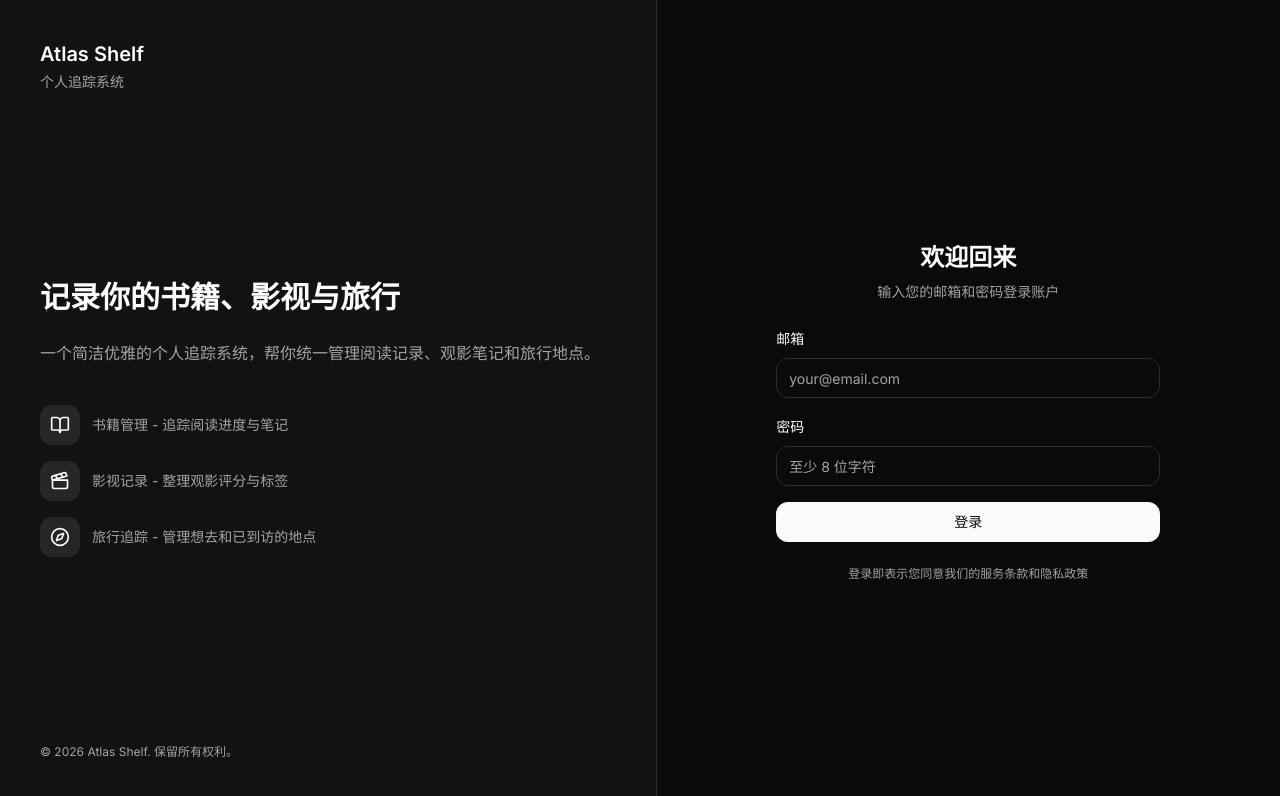
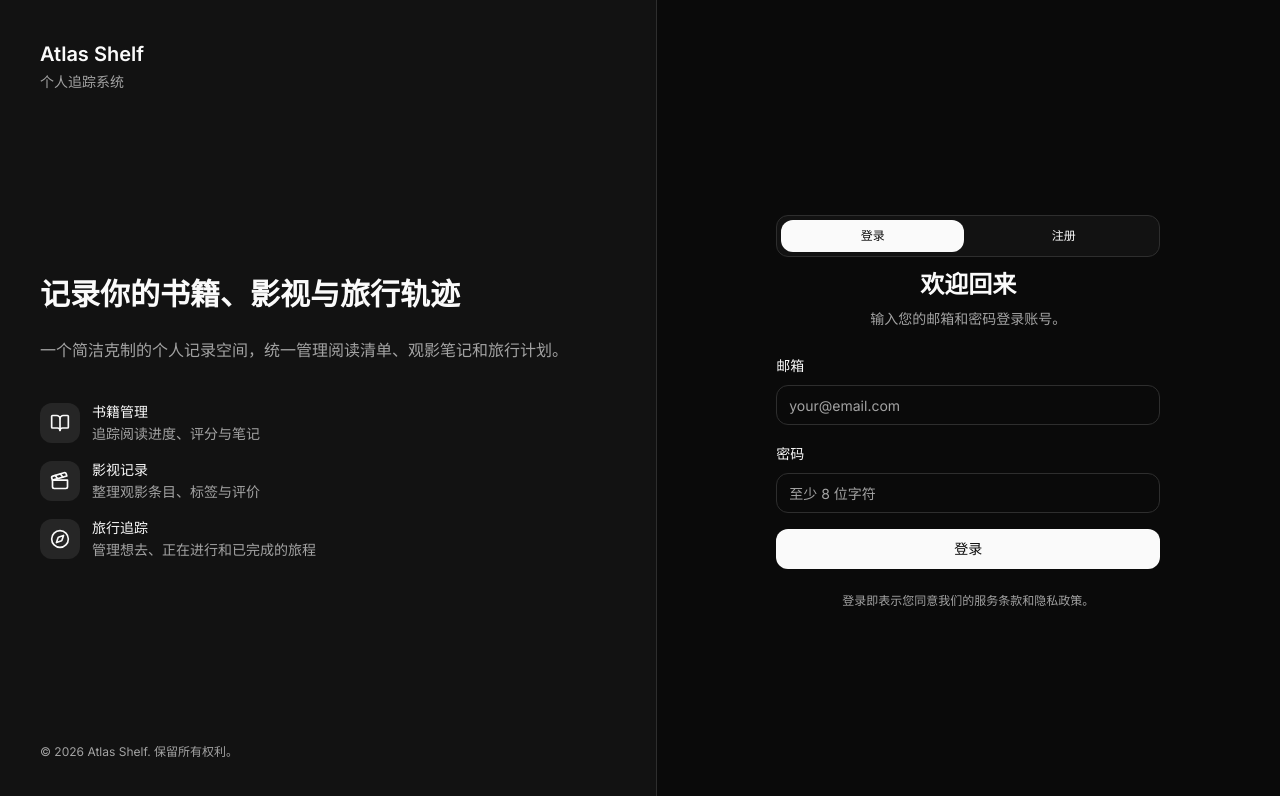
Before and after one commit to SaneryiMatt/Atlas-Shelf, a Next.js app: page /login in a window 1280 px wide. Shown: the top 796 px of the page. Built offline with nearby package versions, Linux system fonts and the light colour scheme; no server answers.

Commit message:
Add register function

```diff
--- a/src/app/login/actions.ts
+++ b/src/app/login/actions.ts
@@ -1,5 +1,6 @@
 "use server";
 
+import { headers } from "next/headers";
 import { redirect } from "next/navigation";
 import { z } from "zod";
 
@@ -10,6 +11,31 @@ const signInSchema = z.object({
   email: z.string().email(),
   password: z.string().min(8)
 });
+
+const signUpSchema = signInSchema.extend({
+  confirmPassword: z.string().min(8)
+});
+
+async function getRequestOrigin() {
+  const headerStore = await headers();
+  const origin = headerStore.get("origin");
+
+  if (origin) {
+    return origin;
+  }
+
+  const forwardedHost = headerStore.get("x-forwarded-host");
+  const host = forwardedHost ?? headerStore.get("host");
+
+  if (!host) {
+    return null;
+  }
+
+  const forwardedProto = headerStore.get("x-forwarded-proto");
+  const protocol = forwardedProto ?? (host.includes("localhost") ? "http" : "https");
+
+  return `${protocol}://${host}`;
+}
 
 export async function signInAction(formData: FormData) {
   if (!hasSupabaseConfig) {
@@ -35,6 +61,44 @@ export async function signInAction(formData: FormData) {
   redirect("/");
 }
 
+export async function signUpAction(formData: FormData) {
+  if (!hasSupabaseConfig) {
+    redirect("/login?mode=signup&error=supabase_not_configured");
+  }
+
+  const parsed = signUpSchema.safeParse({
+    email: formData.get("email"),
+    password: formData.get("password"),
+    confirmPassword: formData.get("confirmPassword")
+  });
+
+  if (!parsed.success) {
+    redirect("/login?mode=signup&error=invalid_signup_input");
+  }
+
+  if (parsed.data.password !== parsed.data.confirmPassword) {
+    redirect("/login?mode=signup&error=password_mismatch");
+  }
+
+  const supabase = await createSupabaseServerClient();
+  const origin = await getRequestOrigin();
+  const emailRedirectTo = origin
+    ? new URL("/login?status=email_confirmed", origin).toString()
+    : undefined;
+
+  const { error } = await supabase.auth.signUp({
+    email: parsed.data.email,
+    password: parsed.data.password,
+    options: emailRedirectTo ? { emailRedirectTo } : undefined
+  });
+
+  if (error) {
+    redirect(`/login?mode=signup&error=${encodeURIComponent(error.message)}`);
+  }
+
+  redirect("/login?status=check_email");
+}
+
 export async function signOutAction() {
   if (!hasSupabaseConfig) {
     redirect("/login?error=supabase_not_configured");
--- a/src/app/login/page.tsx
+++ b/src/app/login/page.tsx
@@ -3,27 +3,55 @@ import Link from "next/link";
 import { redirect } from "next/navigation";
 import { BookOpen, Clapperboard, Compass, ShieldCheck } from "lucide-react";
 
-import { signInAction } from "@/app/login/actions";
+import { signInAction, signUpAction } from "@/app/login/actions";
+import { Button } from "@/components/ui/button";
+import { Input } from "@/components/ui/input";
 import { getCurrentUser } from "@/lib/auth";
 import { hasSupabaseConfig } from "@/lib/env";
-import { Button } from "@/components/ui/button";
-import { Input } from "@/components/ui/input";
 
 export const metadata: Metadata = {
-  title: "登录"
+  title: "登录 / 注册"
 };
 
 const errorMessages: Record<string, string> = {
-  invalid_credentials: "请输入有效的邮箱地址，以及至少 8 位的密码。",
-  supabase_not_configured: "缺少 Supabase 环境变量，请先完善配置再登录。",
+  invalid_credentials: "请输入有效的邮箱地址和至少 8 位的密码。",
+  invalid_signup_input: "请输入有效的邮箱地址，并使用至少 8 位密码。",
+  password_mismatch: "两次输入的密码不一致，请重新确认。",
+  supabase_not_configured: "缺少 Supabase 环境变量，请先完成配置后再使用认证功能。",
   "Invalid login credentials": "邮箱或密码不正确，请重试。",
-  "Email not confirmed": "请先在邮箱中确认账户。"
+  "Email not confirmed": "请先前往邮箱完成账号验证。",
+  "User already registered": "该邮箱已经注册，请直接登录。",
+  "User already exists": "该邮箱已经注册，请直接登录。",
+  signup_failed: "注册失败，请稍后重试。"
 };
+
+const statusMessages: Record<string, string> = {
+  check_email: "注册成功，请查收验证邮件并完成邮箱确认。",
+  email_confirmed: "邮箱已验证，请使用密码登录。"
+};
+
+const features = [
+  {
+    icon: BookOpen,
+    label: "书籍管理",
+    description: "追踪阅读进度、评分与笔记"
+  },
+  {
+    icon: Clapperboard,
+    label: "影视记录",
+    description: "整理观影条目、标签与评价"
+  },
+  {
+    icon: Compass,
+    label: "旅行追踪",
+    description: "管理想去、正在进行和已完成的旅程"
+  }
+] as const;
 
 export default async function LoginPage({
   searchParams
 }: {
-  searchParams: Promise<{ error?: string }>;
+  searchParams: Promise<{ error?: string; mode?: string; status?: string }>;
 }) {
   const user = await getCurrentUser();
 
@@ -32,12 +60,14 @@ export default async function LoginPage({
   }
 
   const params = await searchParams;
+  const authMode = params.mode === "signup" ? "signup" : "signin";
   const errorKey = params.error ?? "";
+  const statusKey = params.status ?? "";
   const errorMessage = errorMessages[errorKey] ?? (errorKey || null);
+  const statusMessage = statusMessages[statusKey] ?? null;
 
   return (
     <div className="flex min-h-screen bg-background">
-      {/* 左侧品牌区域 */}
       <div className="hidden flex-1 flex-col justify-between border-r border-border bg-card p-10 lg:flex">
         <div>
           <Link href="/" className="text-xl font-semibold text-foreground">
@@ -48,31 +78,28 @@ export default async function LoginPage({
 
         <div className="space-y-6">
           <h2 className="text-3xl font-semibold leading-tight text-foreground">
-            记录你的书籍、影视与旅行
+            记录你的书籍、影视与旅行轨迹
           </h2>
           <p className="text-muted-foreground">
-            一个简洁优雅的个人追踪系统，帮你统一管理阅读记录、观影笔记和旅行地点。
+            一个简洁克制的个人记录空间，统一管理阅读清单、观影笔记和旅行计划。
           </p>
 
           <div className="grid gap-4 pt-4">
-            <div className="flex items-center gap-3 text-sm text-muted-foreground">
+            {features.map((feature) => {
+              const Icon = feature.icon;
+
+              return (
+                <div key={feature.label} className="flex items-center gap-3 text-sm text-muted-foreground">
                   <div className="flex size-10 items-center justify-center rounded-lg bg-accent">
-                <BookOpen className="size-5 text-foreground" />
+                    <Icon className="size-5 text-foreground" />
                   </div>
-              <span>书籍管理 - 追踪阅读进度与笔记</span>
+                  <div className="space-y-0.5">
+                    <p className="font-medium text-foreground">{feature.label}</p>
+                    <p>{feature.description}</p>
                   </div>
-            <div className="flex items-center gap-3 text-sm text-muted-foreground">
-              <div className="flex size-10 items-center justify-center rounded-lg bg-accent">
-                <Clapperboard className="size-5 text-foreground" />
                 </div>
-              <span>影视记录 - 整理观影评分与标签</span>
-            </div>
-            <div className="flex items-center gap-3 text-sm text-muted-foreground">
-              <div className="flex size-10 items-center justify-center rounded-lg bg-accent">
-                <Compass className="size-5 text-foreground" />
-              </div>
-              <span>旅行追踪 - 管理想去和已到访的地点</span>
-            </div>
+              );
+            })}
           </div>
         </div>
 
@@ -81,10 +108,8 @@ export default async function LoginPage({
         </p>
       </div>
 
-      {/* 右侧登录表单 */}
       <div className="flex flex-1 items-center justify-center p-6">
         <div className="w-full max-w-sm space-y-6">
-          {/* 移动端 Logo */}
           <div className="text-center lg:hidden">
             <Link href="/" className="text-xl font-semibold text-foreground">
               Atlas Shelf
@@ -92,14 +117,32 @@ export default async function LoginPage({
             <p className="mt-1 text-sm text-muted-foreground">个人追踪系统</p>
           </div>
 
+          <div className="space-y-3">
+            <div className="grid grid-cols-2 gap-2 rounded-xl border border-border bg-card p-1">
+              <Button asChild variant={authMode === "signin" ? "default" : "ghost"} size="sm">
+                <Link href="/login">登录</Link>
+              </Button>
+              <Button
+                asChild
+                variant={authMode === "signup" ? "default" : "ghost"}
+                size="sm"
+              >
+                <Link href="/login?mode=signup">注册</Link>
+              </Button>
+            </div>
+
             <div className="space-y-2 text-center">
-            <h1 className="text-2xl font-semibold text-foreground">欢迎回来</h1>
+              <h1 className="text-2xl font-semibold text-foreground">
+                {authMode === "signup" ? "创建账号" : "欢迎回来"}
+              </h1>
               <p className="text-sm text-muted-foreground">
-              输入您的邮箱和密码登录账户
+                {authMode === "signup"
+                  ? "使用邮箱注册新账号，完成邮件验证后即可登录。"
+                  : "输入您的邮箱和密码登录账号。"}
               </p>
             </div>
+          </div>
 
-          {/* Supabase 配置提示 */}
           {!hasSupabaseConfig && (
             <div className="rounded-lg border border-amber-500/20 bg-amber-500/10 px-4 py-3 text-sm text-amber-400">
               <div className="flex items-start gap-2">
@@ -107,21 +150,77 @@ export default async function LoginPage({
                 <div>
                   <p className="font-medium">需要配置 Supabase</p>
                   <p className="mt-1 text-amber-400/80">
-                    请在项目设置中添加 Supabase 集成以启用登录功能。
+                    请在项目环境变量中补全 Supabase 配置后再使用登录和注册功能。
                   </p>
                 </div>
               </div>
             </div>
           )}
 
-          {/* 错误提示 */}
+          {statusMessage && (
+            <div className="rounded-lg border border-emerald-500/20 bg-emerald-500/10 px-4 py-3 text-sm text-emerald-400">
+              {statusMessage}
+            </div>
+          )}
+
           {errorMessage && (
             <div className="rounded-lg border border-red-500/20 bg-red-500/10 px-4 py-3 text-sm text-red-400">
               {errorMessage}
             </div>
           )}
 
-          {/* 登录表单 */}
+          {authMode === "signup" ? (
+            <form action={signUpAction} className="space-y-4">
+              <div className="space-y-2">
+                <label htmlFor="signup-email" className="text-sm font-medium text-foreground">
+                  邮箱
+                </label>
+                <Input
+                  id="signup-email"
+                  name="email"
+                  type="email"
+                  placeholder="your@email.com"
+                  required
+                  autoComplete="email"
+                />
+              </div>
+
+              <div className="space-y-2">
+                <label htmlFor="signup-password" className="text-sm font-medium text-foreground">
+                  密码
+                </label>
+                <Input
+                  id="signup-password"
+                  name="password"
+                  type="password"
+                  placeholder="至少 8 位字符"
+                  required
+                  autoComplete="new-password"
+                />
+              </div>
+
+              <div className="space-y-2">
+                <label
+                  htmlFor="signup-confirm-password"
+                  className="text-sm font-medium text-foreground"
+                >
+                  确认密码
+                </label>
+                <Input
+                  id="signup-confirm-password"
+                  name="confirmPassword"
+                  type="password"
+                  placeholder="再次输入密码"
+                  required
+                  autoComplete="new-password"
+                />
+              </div>
+
+              <Button type="submit" className="w-full" disabled={!hasSupabaseConfig}>
+                注册并发送验证邮件
+              </Button>
+            </form>
+          ) : (
             <form action={signInAction} className="space-y-4">
               <div className="space-y-2">
                 <label htmlFor="email" className="text-sm font-medium text-foreground">
@@ -155,9 +254,12 @@ export default async function LoginPage({
                 登录
               </Button>
             </form>
+          )}
 
           <p className="text-center text-xs text-muted-foreground">
-            登录即表示您同意我们的服务条款和隐私政策
+            {authMode === "signup"
+              ? "注册即表示您同意我们的服务条款和隐私政策。"
+              : "登录即表示您同意我们的服务条款和隐私政策。"}
           </p>
         </div>
       </div>
```
Lines whose indentation alone changed are shown as unchanged.
